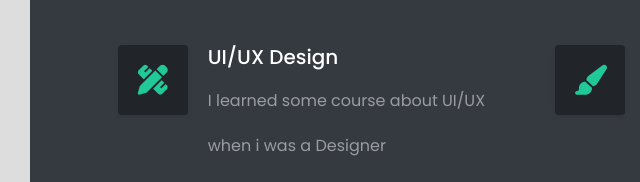
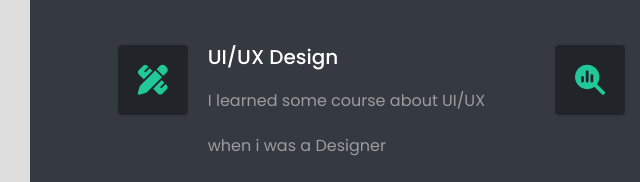
Before and after one commit to nhat4997/portfolio1, a plain HTML site: page index.html in a window 1280 px wide. Shown: the part 2101-2283 px from the top of the page, 230-870 px from the left. Drawn offline with nearby package versions, Linux system fonts and the light colour scheme.

Commit message:
Update index.html
change icon facebook & marketing

```diff
--- a/index.html
+++ b/index.html
@@ -163,7 +163,7 @@
               </div>
               <div class="col-md-6">
                 <div class="featured-box style-3 mb-5">
-                  <div class="featured-box-icon text-primary bg-dark-1 shadow-sm rounded"> <i class="fas fa-paint-brush"></i> </div>
+                  <div class="featured-box-icon text-primary bg-dark-1 shadow-sm rounded"> <i class="fa-solid fa-magnifying-glass-chart"></i> </div>
                   <h3 class="text-white">Marketing &amp; Facebook Advertising</h3>
                   <p class="text-white-50 mb-0">Used to run many ads on Facebook, joined in marketing campaigns for some products</p>
                 </div>
```
